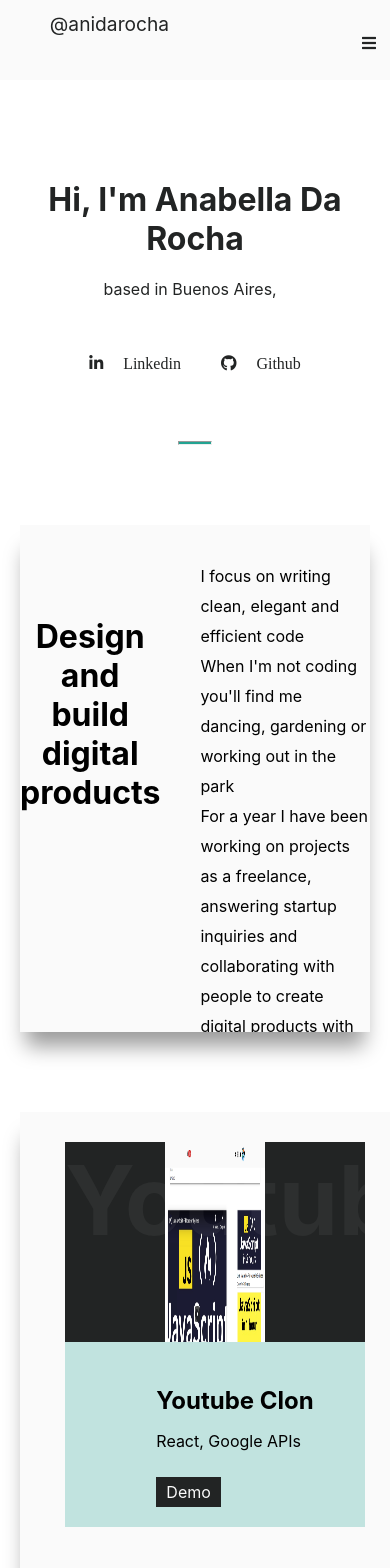
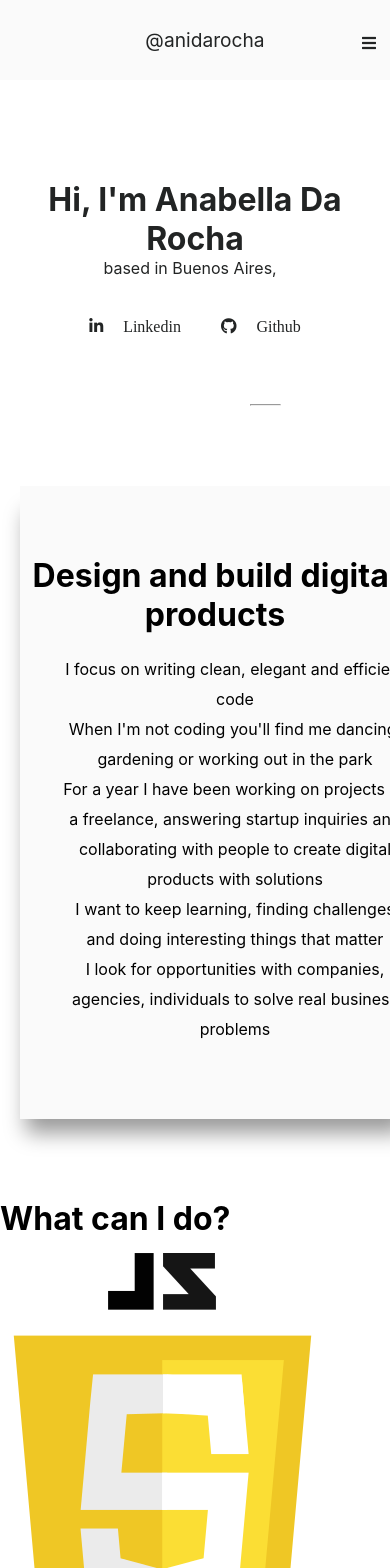
Before and after one commit to Anabella-91/portfolio, a React (Create React App) app: page / in a window 390 px wide. Shown: the top 1568 px of the page. Built offline with nearby package versions, Linux system fonts and the light colour scheme.

Commit message:
media queries modified

```diff
--- a/src/App.css
+++ b/src/App.css
@@ -1,38 +1,5 @@
-.App {
-  text-align: center;
+*{
+  margin: 0;
+  padding: 0;
+  box-sizing: border-box;
 }
-
-.App-logo {
-  height: 40vmin;
-  pointer-events: none;
-}
-
-@media (prefers-reduced-motion: no-preference) {
-  .App-logo {
-    animation: App-logo-spin infinite 20s linear;
-  }
-}
-
-.App-header {
-  background-color: #282c34;
-  min-height: 100vh;
-  display: flex;
-  flex-direction: column;
-  align-items: center;
-  justify-content: center;
-  font-size: calc(10px + 2vmin);
-  color: white;
-}
-
-.App-link {
-  color: #61dafb;
-}
-
-@keyframes App-logo-spin {
-  from {
-    transform: rotate(0deg);
-  }
-  to {
-    transform: rotate(360deg);
-  }
-}
--- a/src/App.js
+++ b/src/App.js
@@ -3,6 +3,7 @@ import {BrowserRouter as Router} from 'react-router-dom';
 import Navbar from './components/Navbar/Navbar';
 import Header from './components/Header/Header';
 import About from './components/About/About';
+import Tech from './components/Tech/Tech';
 import Projects from './components/Projects/Projects';
 import Contact from './components/Contact/Contact';
 import Footer from './components/Footer/Footer';
@@ -11,16 +12,17 @@ import './App.css';
 class App extends Component {
   render(){
   return (
-    <>
+    <div className='app'>
     <Router>
     <Navbar />
     <Header />
     <About />
+    <Tech />
     <Projects />
     <Contact />
     <Footer />
     </Router>
-    </>
+    </div>
   );
   }
 }
--- a/src/components/About/About.css
+++ b/src/components/About/About.css
@@ -15,3 +15,14 @@
     padding-top: 20px;
     line-height: 30px;
 }
+
+@media screen
+  and (max-width: 992px){
+    .bio-container{
+        display: flex;
+        flex-direction: column;
+        width: 100%;
+        height: 75vh;
+        text-align: center;
+    }
+}
--- a/src/components/Contact/Contact.css
+++ b/src/components/Contact/Contact.css
@@ -9,3 +9,15 @@
     height: 2px;
     background-color: #22a392;
 }
+
+@media screen and (max-width: 992px){
+    .contact-container{
+        height: 20vh;
+        margin: 40px 50px 20px;
+        text-align: center;
+    }
+    .contact-container > hr{
+        margin-top: 50px;
+        margin-left: 180px;
+    }
+}
--- a/src/components/Footer/Footer.css
+++ b/src/components/Footer/Footer.css
@@ -28,11 +28,8 @@
     color: #22a392;
     transition: 0.3s ease-out;
 }
-@media screen and (max-width: 820px) {
+@media screen and (max-width: 992px) {
     .social-media-wrap {
         flex-direction: column;
     }
 }
-
-@media screen and (max-width: 768px) {
-}
--- a/src/components/Header/Header.css
+++ b/src/components/Header/Header.css
@@ -20,3 +20,10 @@
 .header-container > i{
     margin: 20px;
 }
+
+@media screen and (max-width: 992px){
+    .header-container > hr{
+        margin-top: 50px;
+        margin-left: 250px;
+    }
+}
--- a/src/components/Navbar/Navbar.css
+++ b/src/components/Navbar/Navbar.css
@@ -10,7 +10,7 @@
     z-index: 999;
   }
   .navbar-container {
-    width: 80%;
+    width: 100%;
     display: flex;
     justify-content: center;
     align-items: center;
@@ -63,7 +63,7 @@
   .menu-icon {
     display: none;
   }
-  @media screen and (max-width: 960px) {
+  @media screen and (max-width: 992px) {
     .NavbarItems {
       position: relative;
     }
@@ -100,14 +100,6 @@
       color: #242424;
       border-radius: 0;
     }
-
-    .navbar-logo {
-      position: absolute;
-      top: 0;
-      left: 0;
-      transform: translate(25%, 50%);
-    }
-
     .menu-icon {
       display: block;
       position: absolute;
--- a/src/components/Projects/Projects.css
+++ b/src/components/Projects/Projects.css
@@ -94,7 +94,7 @@
         width: 100%;
     }
 }
-@media (max-width: 768px){
+@media (max-width: 960px){
     .container .card{
         width: 300px;
         flex-direction: column;
--- /dev/null
+++ b/src/components/Tech/Tech.js
@@ -0,0 +1,14 @@
+import React from 'react';
+
+const Tech = () => {
+    return (
+        <div>
+            <h1>What can I do?</h1>
+            <div>
+                <img src='./js.png'/>
+            </div>
+        </div>
+    )
+};
+
+export default Tech;
--- a/src/index.css
+++ b/src/index.css
@@ -5,6 +5,7 @@ body {
     sans-serif;
   -webkit-font-smoothing: antialiased;
   -moz-osx-font-smoothing: grayscale;
+  width: 100%;
 }
 
 code {
```
Also changed, not shown: public/js.png (added), public/react.svg (added).
